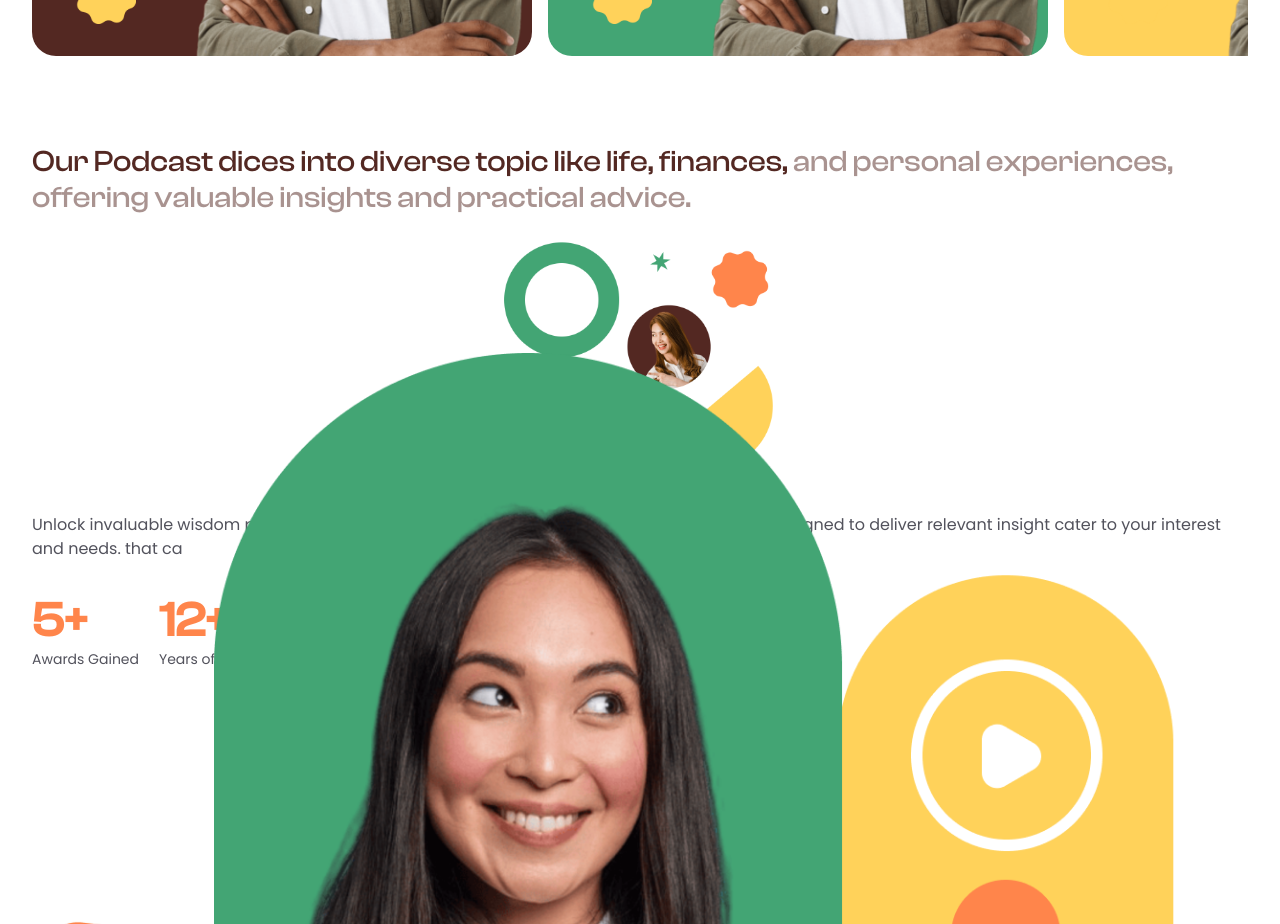
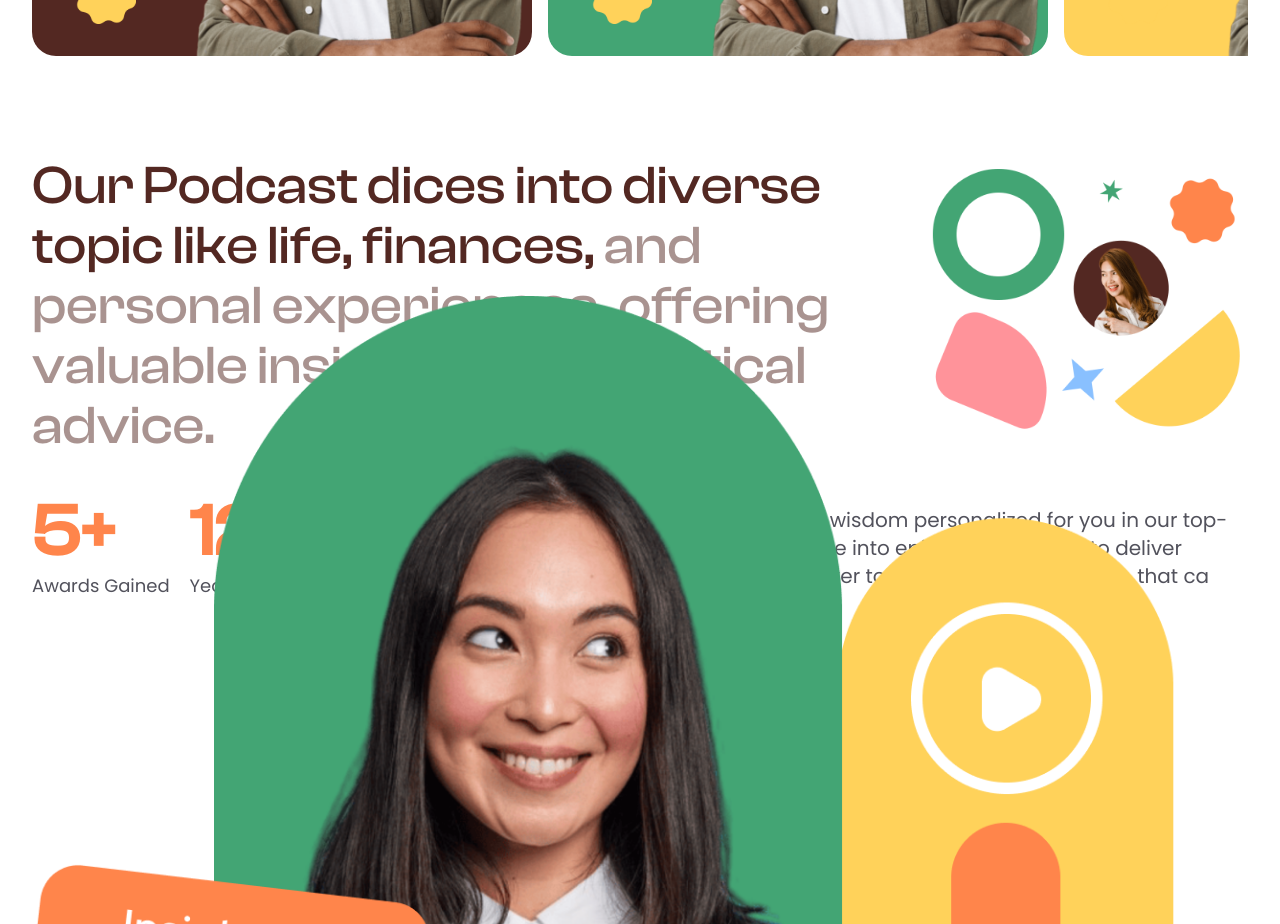
Before and after one commit to Asionsolver/insight-pod, a React (Vite) app: page / in a window 1280 px wide. Shown: the part 1820-2744 px from the top of the page. Built offline with nearby package versions, Linux system fonts and the light colour scheme; a web font is replaced by a local one.

Commit message:
fix responsive issue for top stats  section

```diff
--- a/src/sections/stats.jsx
+++ b/src/sections/stats.jsx
@@ -2,11 +2,11 @@ import { images, statsData } from "../assets/assets";
 
 const Stats = () => {
   return (
-    <div className="py-5 bg-white ">
+    <div className="py-5 bg-white md:py-8">
       <div className="px-8 col gap-5 ">
         {/* Top */}
-        <div className="col gap-4 items-center">
-          <h3 className="text-3xl text-prime-brown clash-display">
+        <div className="col gap-4 items-center lg:flex-row">
+          <h3 className="text-3xl md:text-4xl lg:text-[54px] text-prime-brown clash-display">
             Our Podcast dices into diverse topic like life, finances,{" "}
             <span className="text-prime-brown/50 clash-display">
               and personal experiences, offering valuable insights and practical
@@ -15,26 +15,28 @@ const Stats = () => {
           </h3>
 
           {/* Banner Image */}
-          <img src={images.banner_01} alt="image" className="w-70" />
+          <img src={images.banner_01} alt="image" className="w-70 lg:w-80" />
         </div>
         {/* Bottom */}
-        <div className="col gap-4">
+        <div className="col gap-4 lg:flex-row-reverse lg:items-center">
           {/* Paragraph */}
-          <p className="text-zinc-600">
+          <p className="text-zinc-600 md:text-xl lg:w-1/2">
             Unlock invaluable wisdom personalized for you in our top-notch
             podcast. Dive into episodes designed to deliver relevant insight
             cater to your interest and needs. that ca
           </p>
 
           {/* stats */}
-          <div className="centered-row gap-5 my-5">
+          <div className="centered-row gap-5 my-5 md:justify-center lg:justify-start lg:w-1/2">
             {statsData.map(({ _id, name, figure }) => {
               return (
                 <div key={_id} className="col gap-1">
-                  <h2 className="text-5xl text-prime-orange font-semibold clash-display">
+                  <h2 className="text-5xl text-prime-orange font-semibold clash-display md:text-7xl">
                     {figure}
                   </h2>
-                  <p className="text-zinc-600 text-sm">{name}</p>
+                  <p className="text-zinc-600 text-sm md:text-base lg:text-lg">
+                    {name}
+                  </p>
                 </div>
               );
             })}
```
